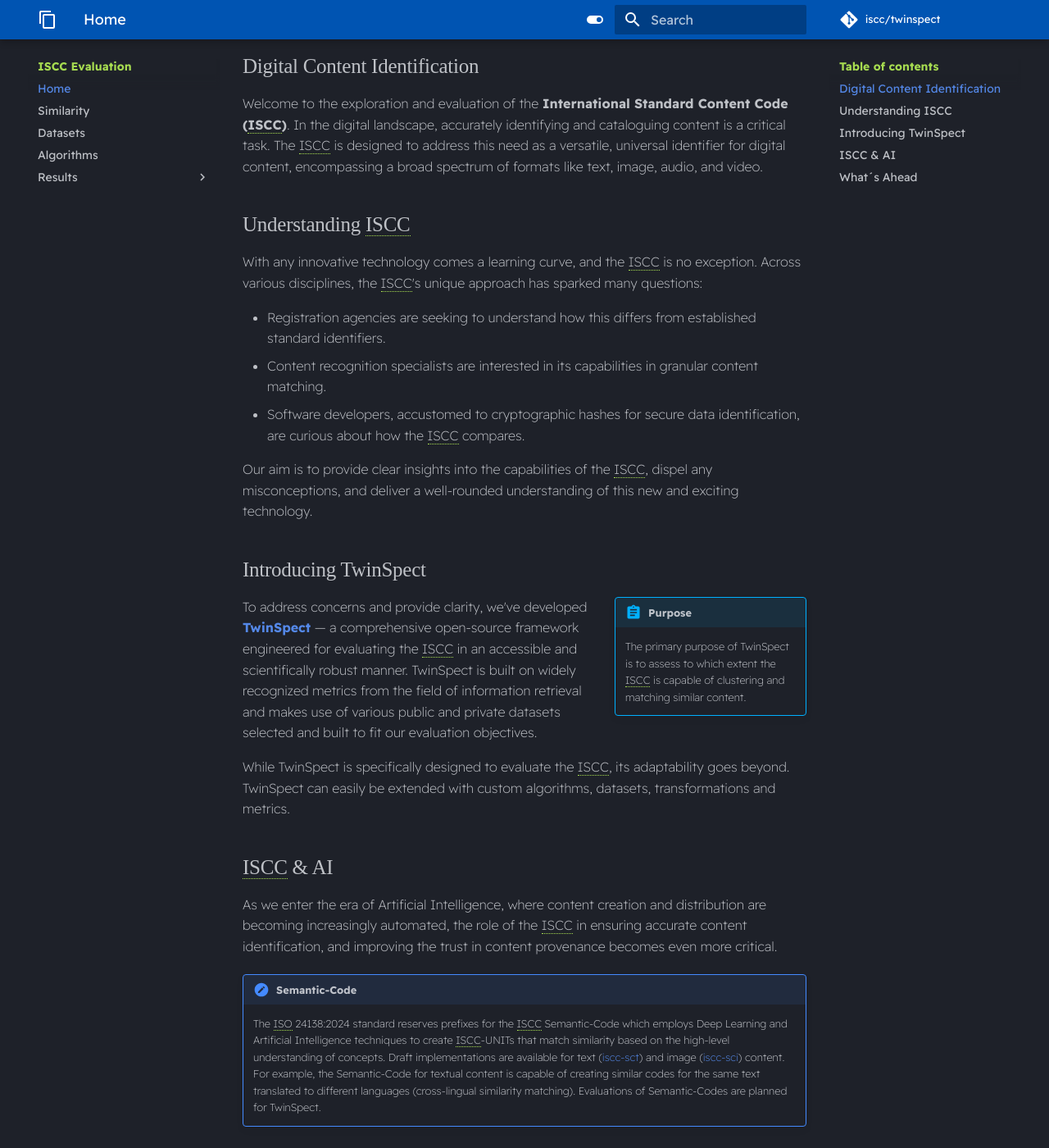
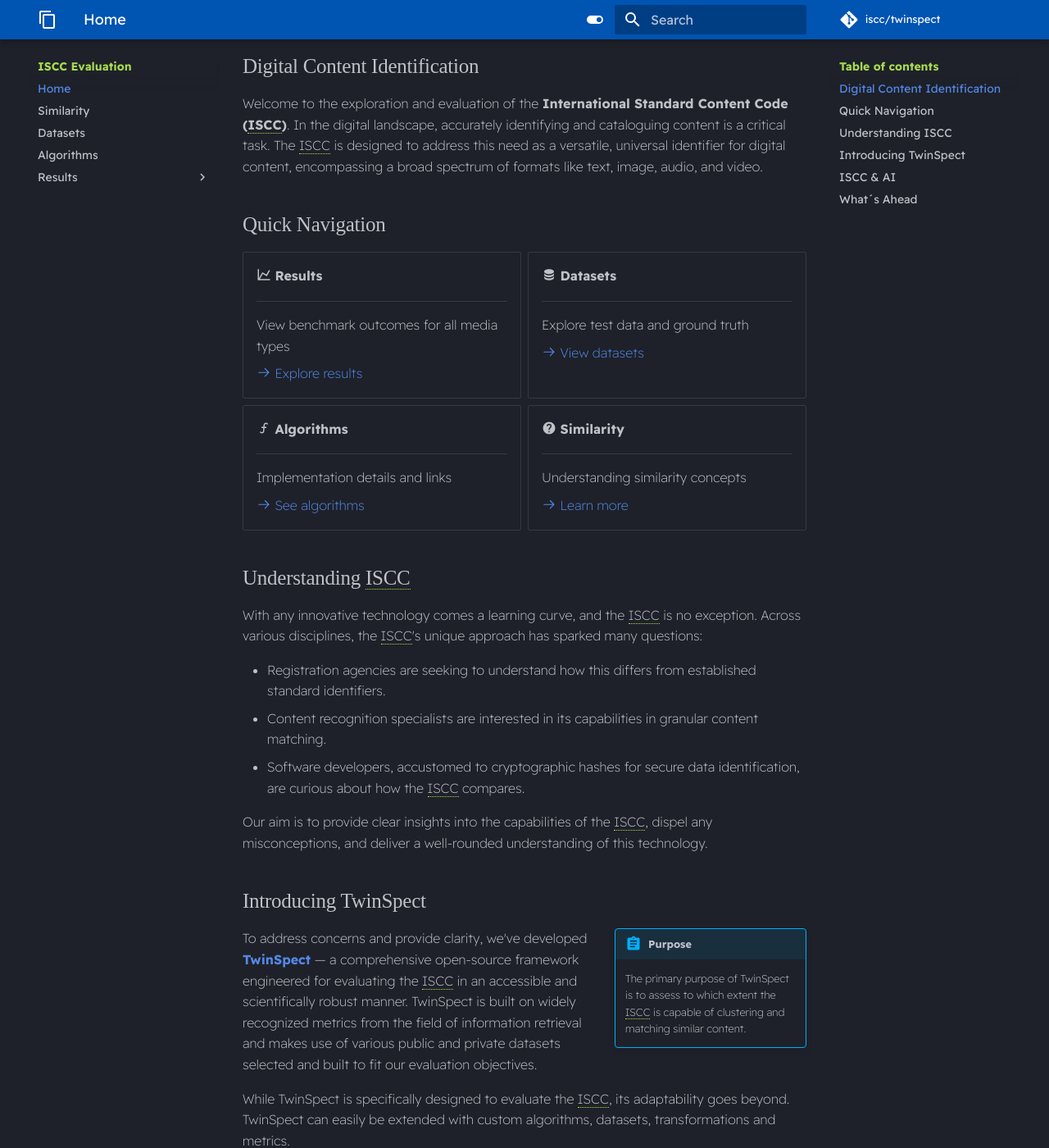
Before and after one commit to iscc/twinspect, an MkDocs documentation site: the page built from docs/index.md, in a window 1280 px wide and 1400 px high, scrolled down 348 px. Shown: the whole window at 82% size. Built offline with MkDocs 1.6.1 and Material for MkDocs 9.7.7, drawn with Linux system fonts in a browser that asks for light colours; comment, search, counter and statistics services are not loaded.

Commit message:
docs(index): add quick navigation grid cards
Add Material Design grid cards to the landing page for quick access
to Results, Datasets, Algorithms, and Similarity sections. Enable
pymdownx.emoji extension for Material icons support.

```diff
--- a/docs/index.md
+++ b/docs/index.md
@@ -16,6 +16,44 @@
 is designed to address this need as a versatile, universal identifier for digital content,
 encompassing a broad spectrum of formats like text, image, audio, and video.
 
+## Quick Navigation
+
+<div class="grid cards" markdown>
+
+- :material-chart-line: **Results**
+
+    ---
+
+    View benchmark outcomes for all media types
+
+    [:octicons-arrow-right-24: Explore results](results.md)
+
+- :material-database: **Datasets**
+
+    ---
+
+    Explore test data and ground truth
+
+    [:octicons-arrow-right-24: View datasets](datasets.md)
+
+- :material-function: **Algorithms**
+
+    ---
+
+    Implementation details and links
+
+    [:octicons-arrow-right-24: See algorithms](algorithms.md)
+
+- :material-help-circle: **Similarity**
+
+    ---
+
+    Understanding similarity concepts
+
+    [:octicons-arrow-right-24: Learn more](similarity.md)
+
+</div>
+
 ## Understanding ISCC
 
 With any innovative technology comes a learning curve, and the ISCC is no exception. Across various
@@ -28,7 +66,7 @@
     curious about how the ISCC compares.
 
 Our aim is to provide clear insights into the capabilities of the ISCC, dispel any misconceptions,
-and deliver a well-rounded understanding of this new and exciting technology.
+and deliver a well-rounded understanding of this technology.
 
 ## Introducing TwinSpect
 
--- a/mkdocs.yml
+++ b/mkdocs.yml
@@ -81,6 +81,9 @@
   - pymdownx.mark
   - pymdownx.tilde
   - pymdownx.magiclink
+  - pymdownx.emoji:
+      emoji_index: !!python/name:material.extensions.emoji.twemoji
+      emoji_generator: !!python/name:material.extensions.emoji.to_svg
   - pymdownx.superfences:
       custom_fences:
         - name: mermaid
```
